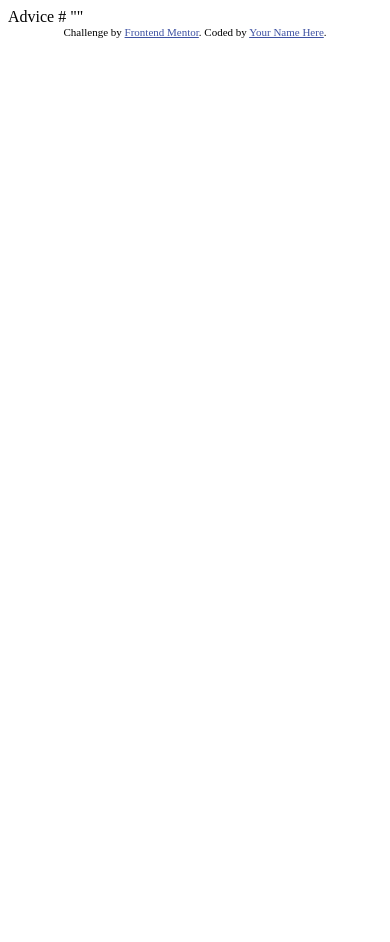
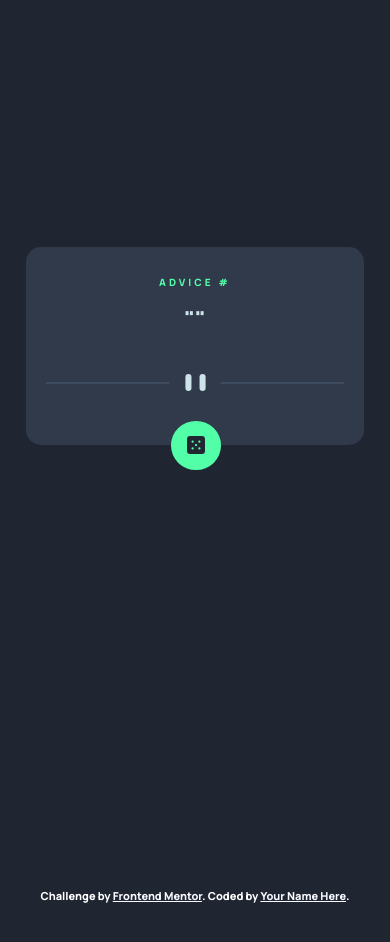
Before and after one commit to bosunabujade/advice-generator-app, a plain HTML site: page index.html in a window 390 px wide. Before the commit the page ends 844 px from the top, so only its background shows below. Drawn offline with Linux system fonts and the light colour scheme; no server answers.

Commit message:
Added the html tags, css tags and javscript for the mobile versio of the site

```diff
--- a/index.html
+++ b/index.html
@@ -2,27 +2,36 @@
 <html lang="en">
 <head>
   <meta charset="UTF-8">
-  <meta name="viewport" content="width=device-width, initial-scale=1.0"> <!-- displays site properly based on user's device -->
+  <meta name="viewport" content="width=device-width, initial-scale=1.0">
 
   <link rel="icon" type="image/png" sizes="32x32" href="./images/favicon-32x32.png">
 
   <title>Frontend Mentor | Advice generator app</title>
 
-  <!-- Feel free to remove these styles or customise in your own stylesheet 👍 -->
-  <style>
-    .attribution { font-size: 11px; text-align: center; }
-    .attribution a { color: hsl(228, 45%, 44%); }
-  </style>
+  <link rel="preconnect" href="https://fonts.googleapis.com">
+  <link rel="preconnect" href="https://fonts.gstatic.com" crossorigin>
+  <link href="https://fonts.googleapis.com/css2?family=Manrope:wght@800&display=swap" rel="stylesheet">
+
+  <link rel="stylesheet" href="./style.css">
+
+
 </head>
 <body>
 
-  Advice #<!-- Advice ID goes here -->
-
-  "<!-- Advice text goes here -->"
+  <div class="advice-box">
+    <h2>Advice #<span id="number"></span></h2>
+    <p>"<span id="advice"></span>"</p>
+    <img src="./images/pattern-divider-mobile.svg" alt="a pattern divider" class="divider">
+    <button id="btn">
+      <img src="./images/icon-dice.svg" alt="dice icon" class="dice">
+    </button>
+  </div>
 
   <div class="attribution">
     Challenge by <a href="https://www.frontendmentor.io?ref=challenge" target="_blank">Frontend Mentor</a>.
     Coded by <a href="#">Your Name Here</a>.
   </div>
+
+  <script src="script.js"></script>
 </body>
 </html>
--- /dev/null
+++ b/script.js
@@ -0,0 +1,16 @@
+const btn = document.getElementById('btn');
+
+const getAdvice = async function () {
+    const res = await fetch(
+        "https://api.adviceslip.com/advice"
+    );
+    const data = await (await res).json();
+    console.log(data)
+
+    document.getElementById("number").innerHTML = `${data.slip.id}`
+    document.getElementById('advice').innerHTML = `${data.slip.advice}`
+};
+
+getAdvice();
+
+btn.addEventListener("click", getAdvice);
--- /dev/null
+++ b/style.css
@@ -0,0 +1,77 @@
+
+body {
+    align-items: center;
+    background-color: hsl(218, 23%, 16%);
+    color: white;
+    display: flex;
+    flex-wrap: wrap;
+    font-family: 'Manrope', sans-serif;
+    height: 1100px;
+    justify-content: center;
+    margin: 0 auto;
+    width: 375px;
+}
+
+.advice-box {
+    background-color: rgb(48, 58, 75);
+    border-radius: 15px;
+    display: flex;
+    flex-flow: wrap;
+    justify-content: center;
+    margin: 50px auto;
+    width: 90%;
+
+}
+
+h2 {
+    color: hsl(150, 100%, 66%);
+    font-size: 10px;
+    letter-spacing: 3px;
+    padding: 20px 0 0 0;
+    text-align: center;
+    text-transform: uppercase;
+    width: 100%;
+
+}
+
+p {
+    color: hsl(193, 38%, 86%);
+    margin: 7px 0 20px 0 ;
+    padding: 0 20px;
+    font-size: 22px;
+    text-align: center;
+    width: 100%;
+
+}
+
+.divider {
+    margin: 0 auto;
+    width: 850%;
+    padding: 20px 20px 5px 20px;
+
+}
+
+button {
+    background-color: hsl(150, 100%, 66%);
+    border-radius: 50%;
+    border: none;
+    left: 1px;
+    padding: 15px 14px 13px 14px;
+    position: relative;
+    top: 25px;
+    width: 15%;
+}
+
+.dice {
+    width: 80%;
+}
+
+
+.attribution {
+    font-size: 11px;
+    text-align: center;
+}
+
+.attribution a {
+    color: ghostwhite;
+}
```
